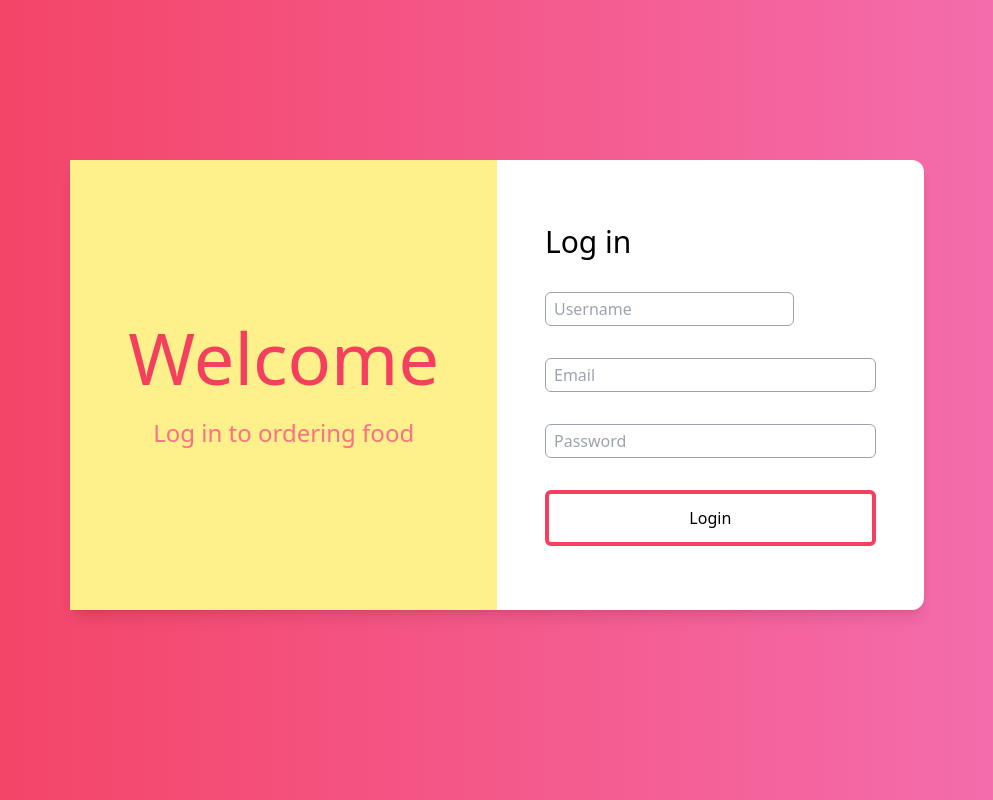
After one commit to 66070032/PSCP-Final_Project, a Django app: page /yourfood in a window 1280 px wide. The commit adds this page. Shown: the whole page, without its empty margins (143-1136 px from the left). Run offline with Django 4.2, Linux system fonts and the light colour scheme; some libraries are stand-ins or nearby versions.

Commit message:
add more page and fix color

```diff
--- /dev/null
+++ b/Aroi/app_general/templates/app_general/yourfood.html
@@ -0,0 +1,45 @@
+<!DOCTYPE html>
+<html lang="en">
+  <head>
+    <meta charset="UTF-8" />
+    <meta name="viewport" content="width=device-width, initial-scale=1.0" />
+    <title>Sign in page</title>
+    <script src="https://cdn.tailwindcss.com"></script>
+  </head>
+
+  <body class = "bg-gradient-to-r from-rose-500 to-pink-400">
+
+    <div class="min-h-screen py-40">
+      <div class="container mx-auto">
+        <div class="flex flex-col lg:flex-row w-10/12 lg:w-8/12 bg-white rounded-xl mx-auto shadow-lg overflow-hiddenx">
+
+          <div class="w-full lg:w-1/2 flex flex-col items-center justify-center p-12bg-no-repeat bg-cover bg-center bg-yellow-200">
+            <h1 class="text-rose-500 text-7xl">Welcome</h1>
+            <div>
+              <p class="text-rose-400 text-2xl mt-6">Log in to ordering food</p>
+            </div>
+          </div>
+
+          <div class="w-full lg:w-1/2 py-16 px-12">
+            <h2  class="text-3xl mb-4">Log in</h2>
+
+            <form action="home.html">
+              <div class="mt-8">
+                <input type="text" placeholder="Username" class="border rounded-md border-gray-400 py-1 px-2">
+              </div>
+              <div class="mt-8">
+                <input type="text" placeholder="Email" class="border rounded-md border-gray-400 py-1 px-2 w-full">
+              </div>
+              <div class="mt-8">
+                <input type="password" placeholder="Password" class="border rounded-md border-gray-400 py-1 px-2 w-full">
+              </div>
+              <div class="mt-8">
+                <button class="w-full border-4 border-rose-500 rounded-md hover:bg-rose-500 py-3 text-center hover:text-white">Login</button>
+              </div>
+            </form>
+          </div>
+        </div>
+      </div>
+    </div>
+  </body>
+</html>
--- a/Aroi/app_general/urls.py
+++ b/Aroi/app_general/urls.py
@@ -3,6 +3,8 @@ from . import views
 
 urlpatterns = [
     path('', views.home, name='home'),
-    path('food', views.landing, name='food'),
-    path('drinks', views.signin, name='drinks')
+    path('food', views.food, name='food'),
+    path('drinks', views.drinks, name='drinks'),
+    path('yourdrinks', views.yourdrinks, name='yourdrinks'),
+    path('yourfood', views.yourfood, name='yourfood')
 ]
--- a/Aroi/app_general/views.py
+++ b/Aroi/app_general/views.py
@@ -3,7 +3,11 @@ from django.shortcuts import render
 # Create your views here.
 def home(request):
     return render(request, 'app_general/home.html')
-def landing(request):
+def food(request):
     return render(request, 'app_general/food.html')
-def signin(request):
+def drinks(request):
     return render(request, 'app_general/drinks.html')
+def yourdrinks(request):
+    return render(request, 'app_general/yourdrinks.html')
+def yourfood(request):
+    return render(request, 'app_general/yourfood.html')
```
Also changed, not shown: Aroi/app_general/templates/app_general/drinks.html (+26 -40 lines), Aroi/app_general/templates/app_general/food.html (+4 -3 lines), Aroi/app_general/templates/app_general/yourdrinks.html (added, +45 -0 lines), Aroi/app_general/static/images/orage.png (added).
